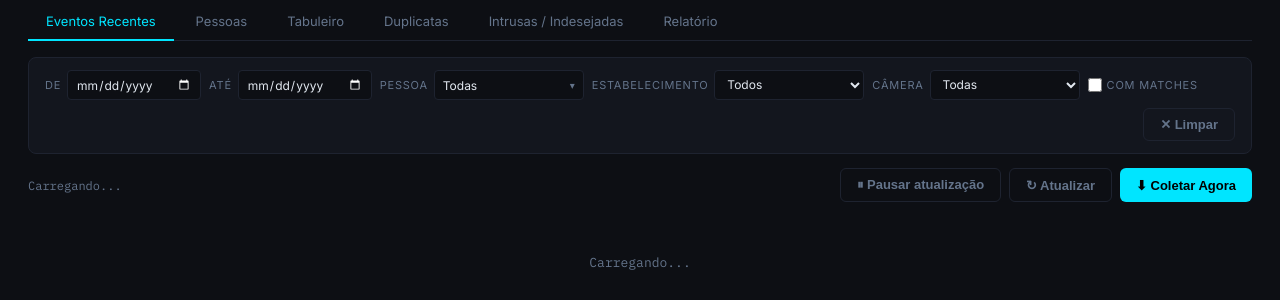
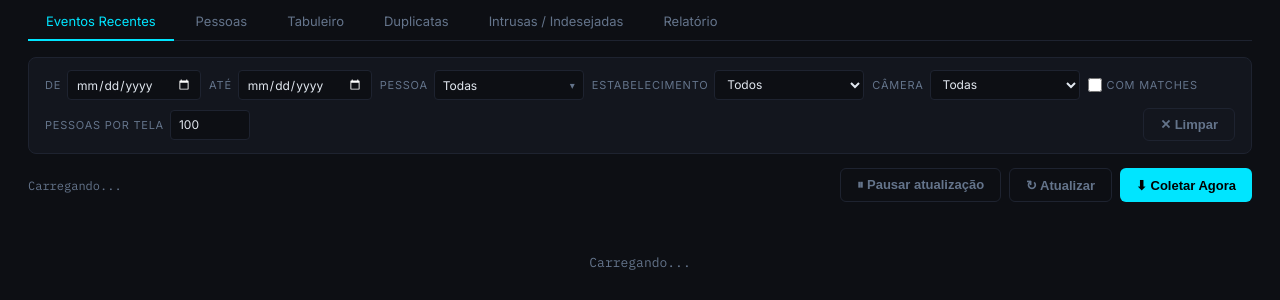
Before and after one commit to fernandofarooficial/newface, a Flask app: template app/templates/index.html in a window 1280 px wide. Shown: the part 200-500 px from the top of the page. Run offline with Flask 3, Linux system fonts and the light colour scheme; the template is opened without the code that fills it, so the values that code supplies are empty; parts of the project's set-up code (start-up, migrations or seed data) failed here and were passed over.

Commit message:
Permite ao usuário definir quantas pessoas mostrar em Eventos Recentes
Campo "Pessoas por tela" nos filtros (padrão 100, de 1 a 300, salvo no
navegador) enviado como `limit` para /api/pessoas-eventos, que valida a
faixa. O contador avisa quando o limite foi atingido.

Co-Authored-By: Claude Opus 5.5 <noreply@anthropic.com>

```diff
--- a/app/routes.py
+++ b/app/routes.py
@@ -415,7 +415,8 @@ def _build_event_filters(q):
     return q
 
 
-PESSOAS_EVENTOS_LIMIT = 100   # pessoas na aba Eventos Recentes quando nenhuma é filtrada
+PESSOAS_EVENTOS_LIMIT = 100   # padrão de pessoas na aba Eventos Recentes quando nenhuma é filtrada
+PESSOAS_EVENTOS_MAX = 300     # teto do `limit` escolhido pelo usuário (cada pessoa custa uma consulta)
 
 
 @bp.route("/api/pessoas-eventos")
@@ -436,7 +437,9 @@ def pessoas_eventos():
 
     pq = db.session.query(Pessoa).join(sub, sub.c.pessoa_id == Pessoa.id)\
         .order_by(desc(sub.c.ultimo_evento), desc(Pessoa.id))
-    pessoas = pq.all() if pessoa_ids else pq.limit(PESSOAS_EVENTOS_LIMIT).all()
+    limit = request.args.get("limit", PESSOAS_EVENTOS_LIMIT, type=int)
+    limit = min(max(limit, 1), PESSOAS_EVENTOS_MAX)
+    pessoas = pq.all() if pessoa_ids else pq.limit(limit).all()
 
     dups = _duplicata_por_pessoa([p.id for p in pessoas])
     items = []
--- a/app/templates/index.html
+++ b/app/templates/index.html
@@ -74,6 +74,12 @@
                style="accent-color:var(--accent2);width:14px;height:14px;cursor:pointer">
         Com matches
       </label>
+    </div>
+    <div class="filter-group">
+      <label class="filter-label">Pessoas por tela</label>
+      <input type="number" id="f-limite" class="filter-input" style="width:80px"
+             min="1" max="300" step="10" value="100" onchange="onLimiteChange()"
+             title="Quantas pessoas mostrar (1 a 300). Mais pessoas deixam a tela mais lenta">
     </div>
     <div class="filter-actions">
       <button class="btn secondary" onclick="clearFiltros()">✕ Limpar</button>
@@ -571,6 +577,28 @@
     loadTabuleiro(0);
   }
 
+  // ---- Pessoas por tela (preferência do usuário, salva neste navegador) ----
+  const LIMITE_PADRAO = 100, LIMITE_MAX = 300;
+
+  function limitePessoas() {
+    const n = parseInt(document.getElementById('f-limite').value, 10);
+    return Math.min(Math.max(Number.isFinite(n) ? n : LIMITE_PADRAO, 1), LIMITE_MAX);
+  }
+
+  function onLimiteChange() {
+    const n = limitePessoas();
+    document.getElementById('f-limite').value = n;   // corrige valor fora da faixa
+    try { localStorage.setItem('newface.limitePessoas', n); } catch(e) {}
+    loadEventos();
+  }
+
+  (function restaurarLimite() {
+    let salvo = null;
+    try { salvo = localStorage.getItem('newface.limitePessoas'); } catch(e) {}
+    if (salvo) document.getElementById('f-limite').value = salvo;
+    document.getElementById('f-limite').value = limitePessoas();
+  })();
+
   function clearFiltros() {
     document.getElementById('f-date-from').value = '';
     document.getElementById('f-date-to').value = '';
@@ -602,12 +630,17 @@
     if (storeId)    params.set('store_id',    storeId);
     if (cameraId)   params.set('camera_id',   cameraId);
     if (hasMatches) params.set('has_matches', '1');
+    const limite = limitePessoas();
+    params.set('limit', limite);
 
     try {
       const r = await fetch(BASE + '/api/pessoas-eventos?' + params);
       const d = await r.json();
+      // Com pessoa selecionada o servidor não aplica o limite
+      const noLimite = !selectedPessoaIds.size && d.total >= limite;
       document.getElementById('eventos-count').textContent =
-        `${d.total} pessoa(s) · ${d.items.reduce((s, i) => s + i.eventos.length, 0)} evento(s)`;
+        `${d.total} pessoa(s) · ${d.items.reduce((s, i) => s + i.eventos.length, 0)} evento(s)` +
+        (noLimite ? ` · limite de ${limite} atingido` : '');
       if (!d.items.length) {
         grid.innerHTML = '<div class="eventos-empty">Nenhum evento encontrado</div>';
         return;
```
Also changed, not shown: CLAUDE.md (+1 -1 lines).
